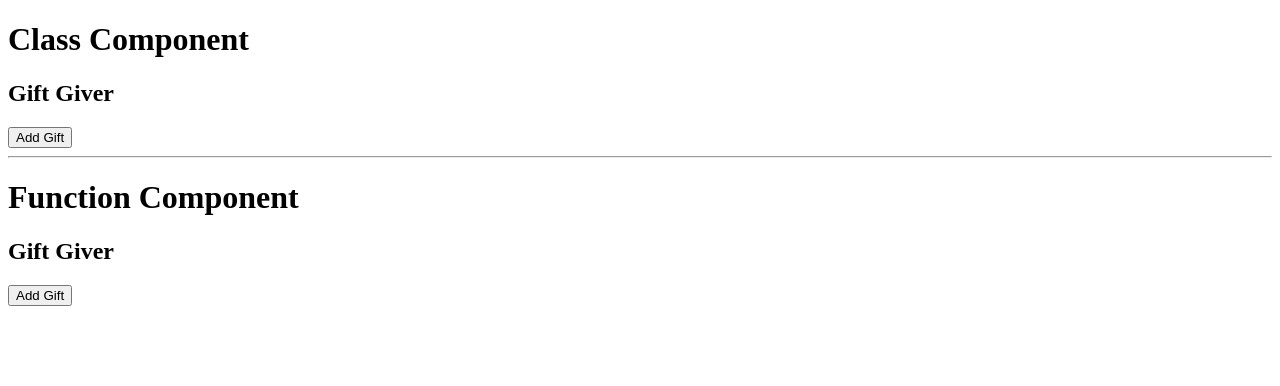
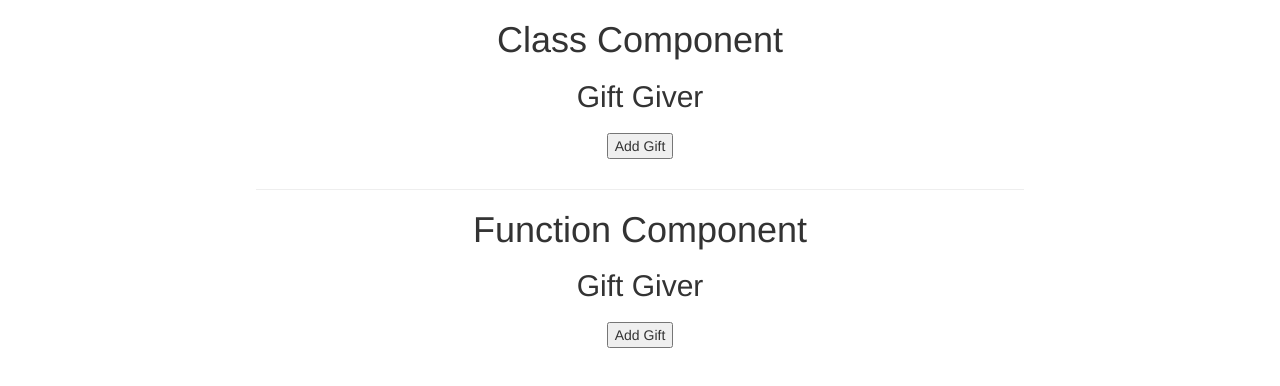
Before and after one commit to DoctorDerek/React-TDD-Gift-Giver, a React (Create React App) app: page / in a window 1280 px wide. Shown: the top 386 px of the page. Built offline with nearby package versions, Linux system fonts and the light colour scheme.

Commit message:
Added Gift CSS

```diff
--- a/public/index.html
+++ b/public/index.html
@@ -24,6 +24,13 @@
       work correctly both with client-side routing and a non-root public URL.
       Learn how to configure a non-root public URL by running `npm run build`.
     -->
+    <!-- Bootstrap: Latest compiled and minified CSS -->
+    <link
+      rel="stylesheet"
+      href="https://maxcdn.bootstrapcdn.com/bootstrap/3.3.7/css/bootstrap.min.css"
+      integrity="sha384-BVYiiSIFeK1dGmJRAkycuHAHRg32OmUcww7on3RYdg4Va+PmSTsz/K68vbdEjh4u"
+      crossorigin="anonymous"
+    />
     <title>React App</title>
   </head>
   <body>
--- a/src/components/Gift.js
+++ b/src/components/Gift.js
@@ -15,7 +15,7 @@
 
   render() {
     return (
-      <Form>
+      <Form className="gift">
         <FormGroup key="Person">
           <FormLabel>Person</FormLabel>
           <FormControl
--- a/src/components/GiftFunctionComponent.js
+++ b/src/components/GiftFunctionComponent.js
@@ -14,7 +14,7 @@
   const [present, setPresent] = useState("")
 
   return (
-    <Form>
+    <Form className="gift">
       <FormGroup key="Person">
         <FormLabel>Person</FormLabel>
         <FormControl
--- /dev/null
+++ b/src/index.css
@@ -0,0 +1,16 @@
+body {
+  text-align: center;
+  padding: 5%;
+  padding: 0 20%;
+}
+
+.gift {
+  border: 1px solid lightgray;
+  border-radius: 5px;
+  margin: 10px;
+  padding: 20px;
+}
+
+Button {
+  margin: 10px;
+}
--- a/src/index.js
+++ b/src/index.js
@@ -3,6 +3,7 @@
 
 import App from "./components/App"
 import AppFunctionComponent from "./components/AppFunctionComponent"
+import "./index.css"
 
 const rootElement = document.getElementById("root")
 ReactDOM.render(
```
